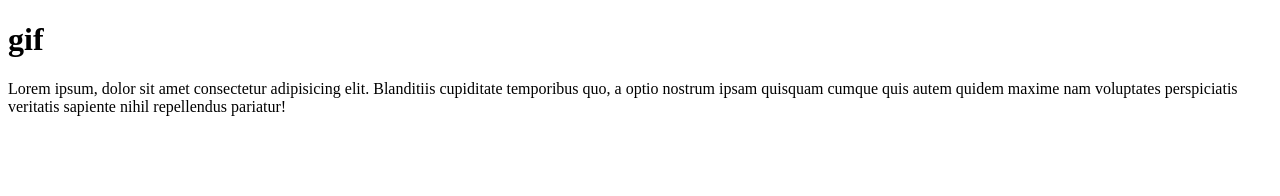
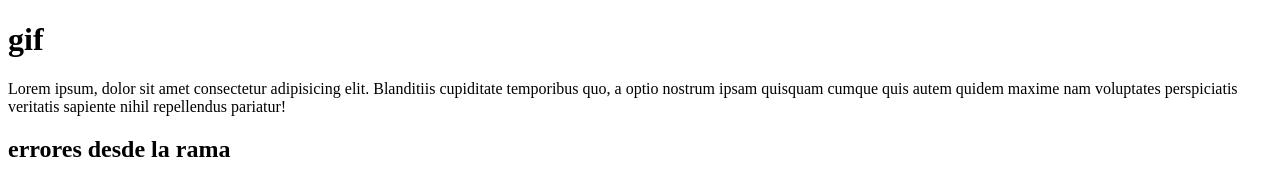
Before and after one commit to mapycela/inicio, a plain HTML site: page index.html in a window 1280 px wide. Drawn offline with Linux system fonts and the light colour scheme.

Commit message:
errores desde la rama

```diff
--- a/index.html
+++ b/index.html
@@ -9,5 +9,6 @@
 <body>
     <h1> gif</h1>
     <p>Lorem ipsum, dolor sit amet consectetur adipisicing elit. Blanditiis cupiditate temporibus quo, a optio nostrum ipsam quisquam cumque quis autem quidem maxime nam voluptates perspiciatis veritatis sapiente nihil repellendus pariatur! </p>
+    <h2>errores desde la rama</h2>
 </body>
 </html>
```
